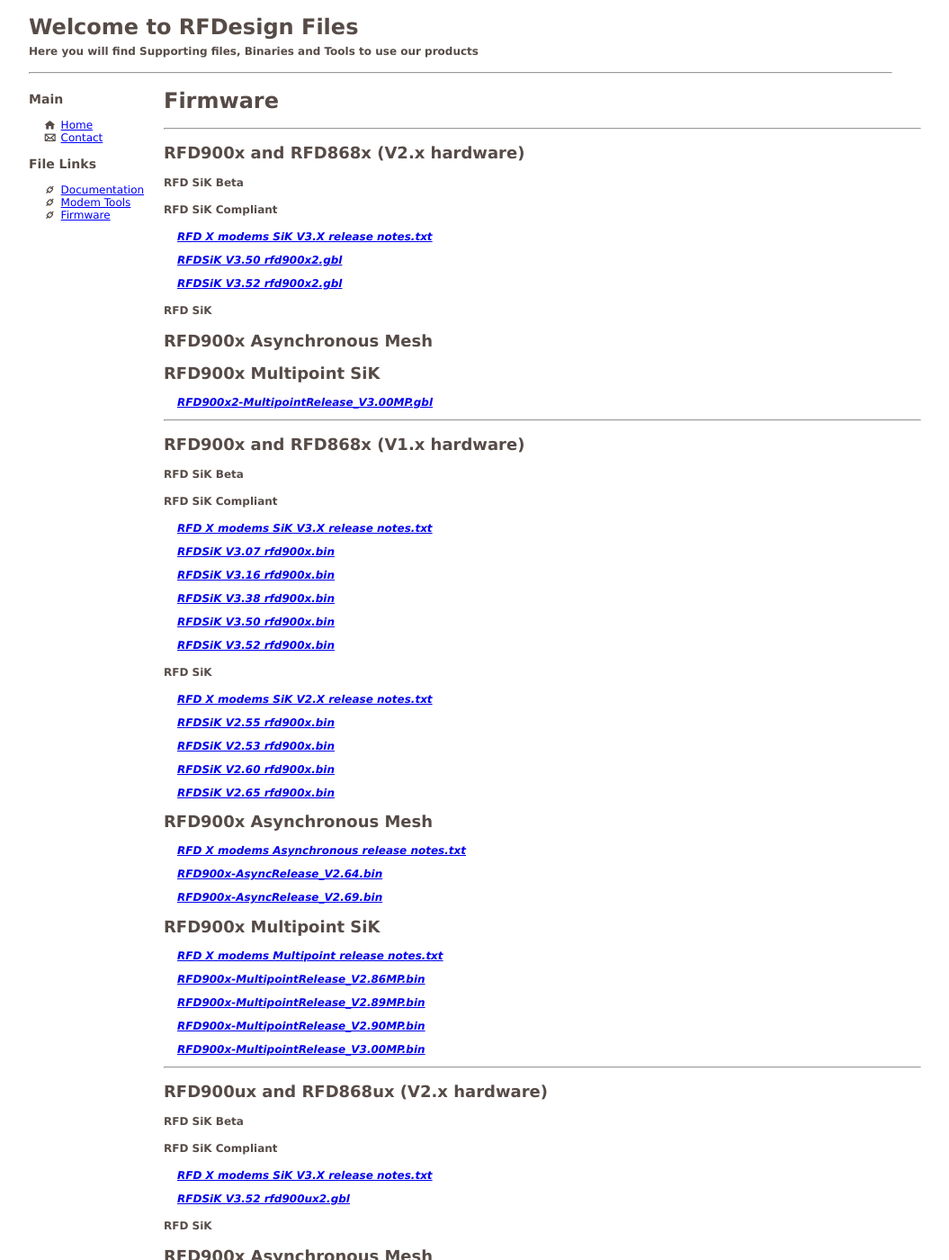
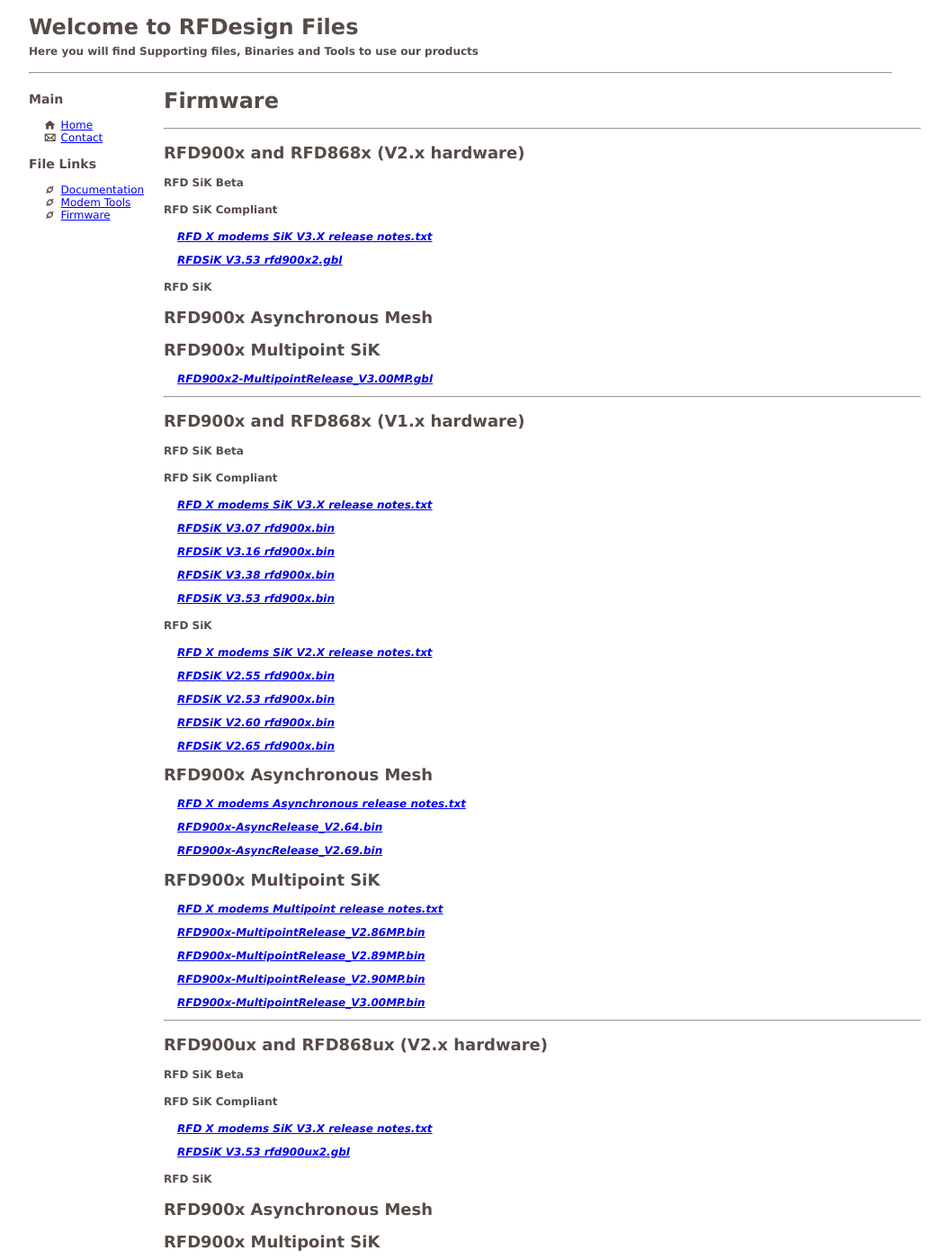
Before and after one commit to RFDesign/rfdesign.github.io, a Jekyll site: the page built from firmware.html, in a window 1280 px wide and 1400 px high. Shown: the whole window at 90% size, without its empty margins (26-1081 px from the left). Built offline with Jekyll 4.4.1, drawn with Linux system fonts in a browser that asks for light colours; some of the changed text lies outside the part shown.

Commit message:
Update firmware.yml

```diff
--- a/_data/firmware.yml
+++ b/_data/firmware.yml
@@ -4,8 +4,7 @@
 
     SIKC:
         - file: RFD X modems SiK V3.X release notes.txt
-        - file: RFDSiK V3.50 rfd900x2.gbl
-        - file: RFDSiK V3.52 rfd900x2.gbl
+        - file: RFDSiK V3.53 rfd900x2.gbl
 
     MPSIK:
         - file: RFD900x2-MultipointRelease_V3.00MP.gbl
@@ -22,8 +21,7 @@
         - file: RFDSiK V3.07 rfd900x.bin
         - file: RFDSiK V3.16 rfd900x.bin
         - file: RFDSiK V3.38 rfd900x.bin
-        - file: RFDSiK V3.50 rfd900x.bin
-        - file: RFDSiK V3.52 rfd900x.bin
+        - file: RFDSiK V3.53 rfd900x.bin
 
     SIK:
     #    - file: RFD X modems SiK V3.X release notes.txt
@@ -55,7 +53,7 @@
 
     SIKC:
         - file: RFD X modems SiK V3.X release notes.txt
-        - file: RFDSiK V3.52 rfd900ux2.gbl
+        - file: RFDSiK V3.53 rfd900ux2.gbl
 
     MPSIK:
         - file: RFD900ux2-MultipointRelease_V3.00MP.gbl
@@ -70,7 +68,7 @@
         - file: RFDSiK V3.15 rfd900ux.bin
         - file: RFDSiK V3.16 rfd900ux.bin
         - file: RFDSiK V3.38 rfd900ux.bin
-        - file: RFDSiK V3.52 rfd900ux.bin
+        - file: RFDSiK V3.53 rfd900ux.bin
     Async:
         - file: RFD X modems Asynchronous release notes.txt
         - file: RFD900ux-AsyncRelease_V2.64.bin
```
